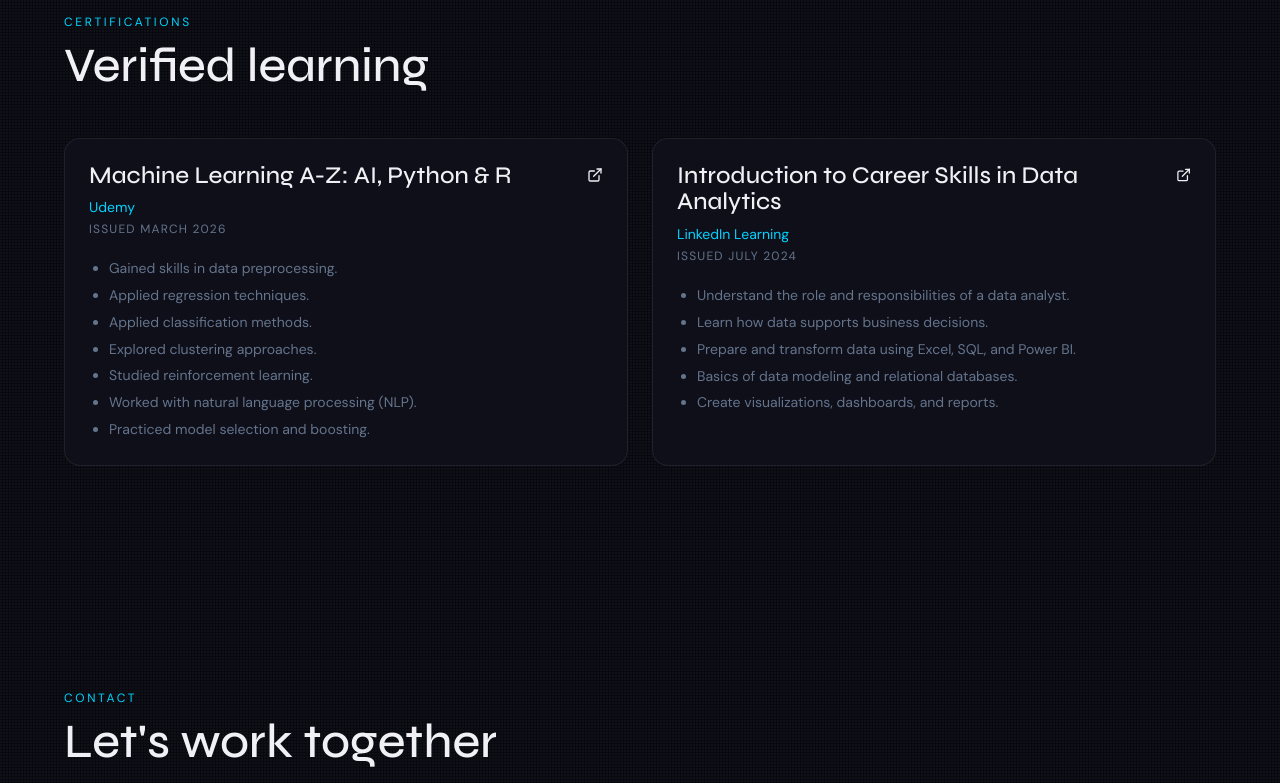
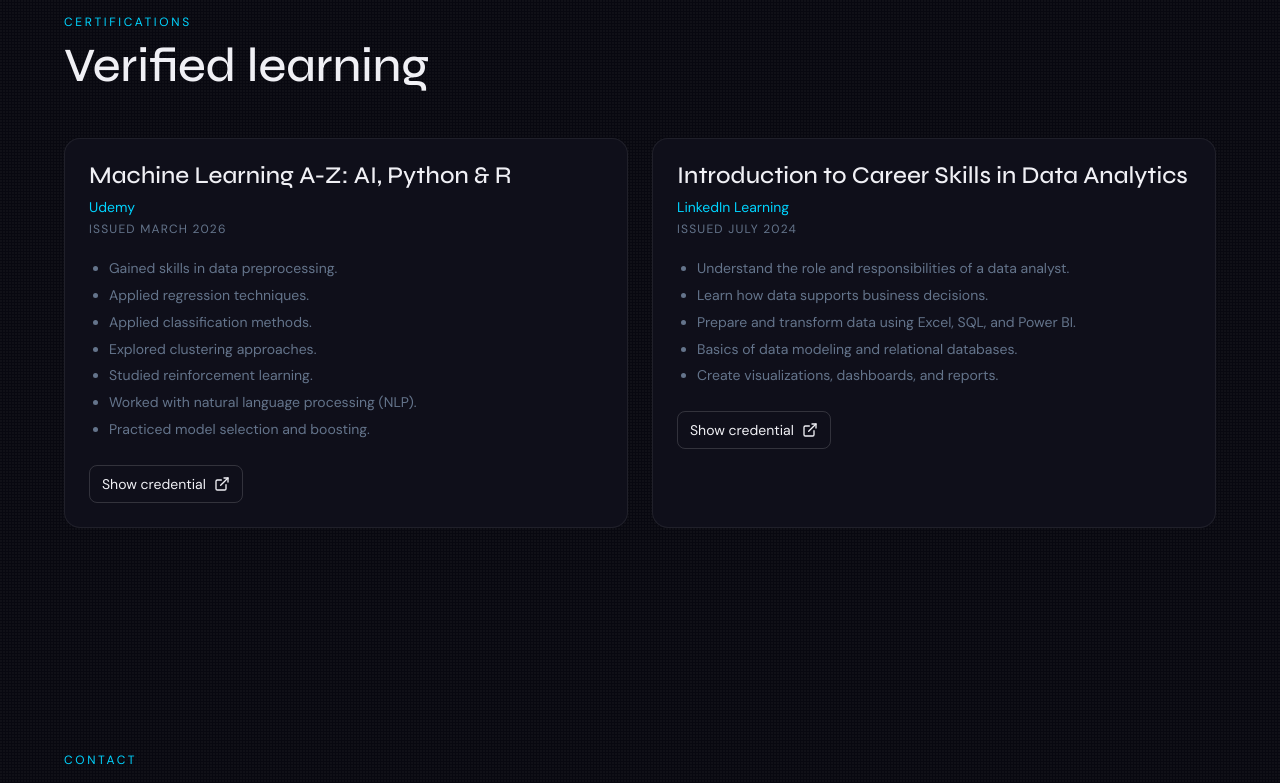
Before and after one commit to BilalIrfanContact/Portfolio, a Next.js app: page / in a window 1280 px wide. Shown: the part 3720-4503 px from the top of the page. Built offline with nearby package versions, Linux system fonts and the light colour scheme.

Commit message:
Tweak certifications and contact form UX

```diff
--- a/components/Certifications.tsx
+++ b/components/Certifications.tsx
@@ -1,5 +1,6 @@
 "use client";
 
+import { motion } from "framer-motion";
 import { ExternalLink } from "lucide-react";
 import SectionReveal from "@/components/SectionReveal";
 import { certifications } from "@/lib/data";
@@ -13,28 +14,37 @@ export default function Certifications() {
 
         <div className="mt-12 grid gap-6 md:grid-cols-2">
           {certifications.map((cert) => (
-            <a
+            <motion.article
               key={`${cert.title}-${cert.issuer}`}
-              href={cert.credentialUrl}
-              target="_blank"
-              rel="noreferrer"
-              className="rounded-2xl border border-border bg-card p-6 transition-colors duration-200 hover:border-accent/35"
+              className="group relative rounded-2xl border border-border bg-card p-6 transition-colors"
+              whileHover={{ y: -4 }}
+              transition={{ duration: 0.2 }}
             >
-              <div className="flex items-start justify-between gap-3">
-                <div>
-                  <h3 className="font-display text-2xl text-foreground">{cert.title}</h3>
-                  <p className="mt-2 text-sm text-accent">{cert.issuer}</p>
-                  <p className="mt-1 text-xs uppercase tracking-[0.1em] text-muted">{cert.issued}</p>
-                </div>
-                <ExternalLink className="mt-1 text-accent/75" size={16} />
-              </div>
+              <h3 className="font-display text-2xl text-foreground">{cert.title}</h3>
+              <p className="mt-2 text-sm text-accent">{cert.issuer}</p>
+              <p className="mt-1 text-xs uppercase tracking-[0.1em] text-muted">{cert.issued}</p>
 
               <ul className="mt-5 list-disc space-y-1 pl-5 text-sm leading-relaxed text-muted">
                 {cert.learnings.map((learning) => (
                   <li key={learning}>{learning}</li>
                 ))}
               </ul>
-            </a>
+
+              <div className="mt-6 flex items-center gap-4">
+                <a
+                  href={cert.credentialUrl}
+                  target="_blank"
+                  rel="noreferrer"
+                  aria-label={`${cert.title} credential`}
+                  className="inline-flex items-center gap-2 rounded-lg border border-white/15 px-3 py-2 text-sm text-foreground/85 transition-colors hover:border-accent/50 hover:text-accent"
+                >
+                  <span>Show credential</span>
+                  <ExternalLink size={16} />
+                </a>
+              </div>
+
+              <span className="pointer-events-none absolute inset-0 rounded-2xl border border-transparent transition-all duration-200 group-hover:border-accent/35 group-hover:shadow-accent" />
+            </motion.article>
           ))}
         </div>
       </div>
--- a/components/Contact.tsx
+++ b/components/Contact.tsx
@@ -151,7 +151,7 @@ export default function Contact() {
                     rows={4}
                     required
                     className={fieldClasses}
-                    placeholder="Tell me about your project"
+                    placeholder="Share your thoughts"
                   />
                 </label>
 
```
